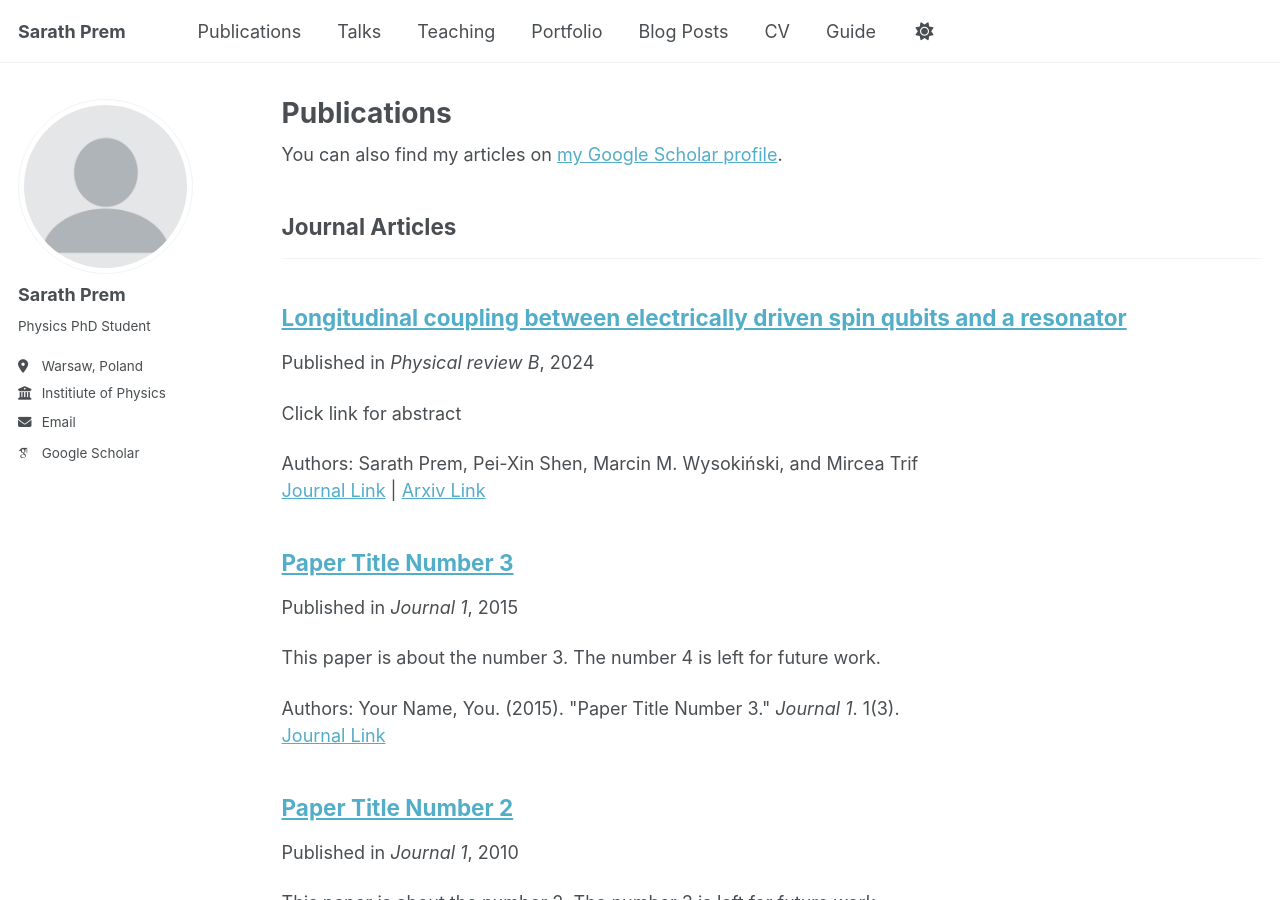
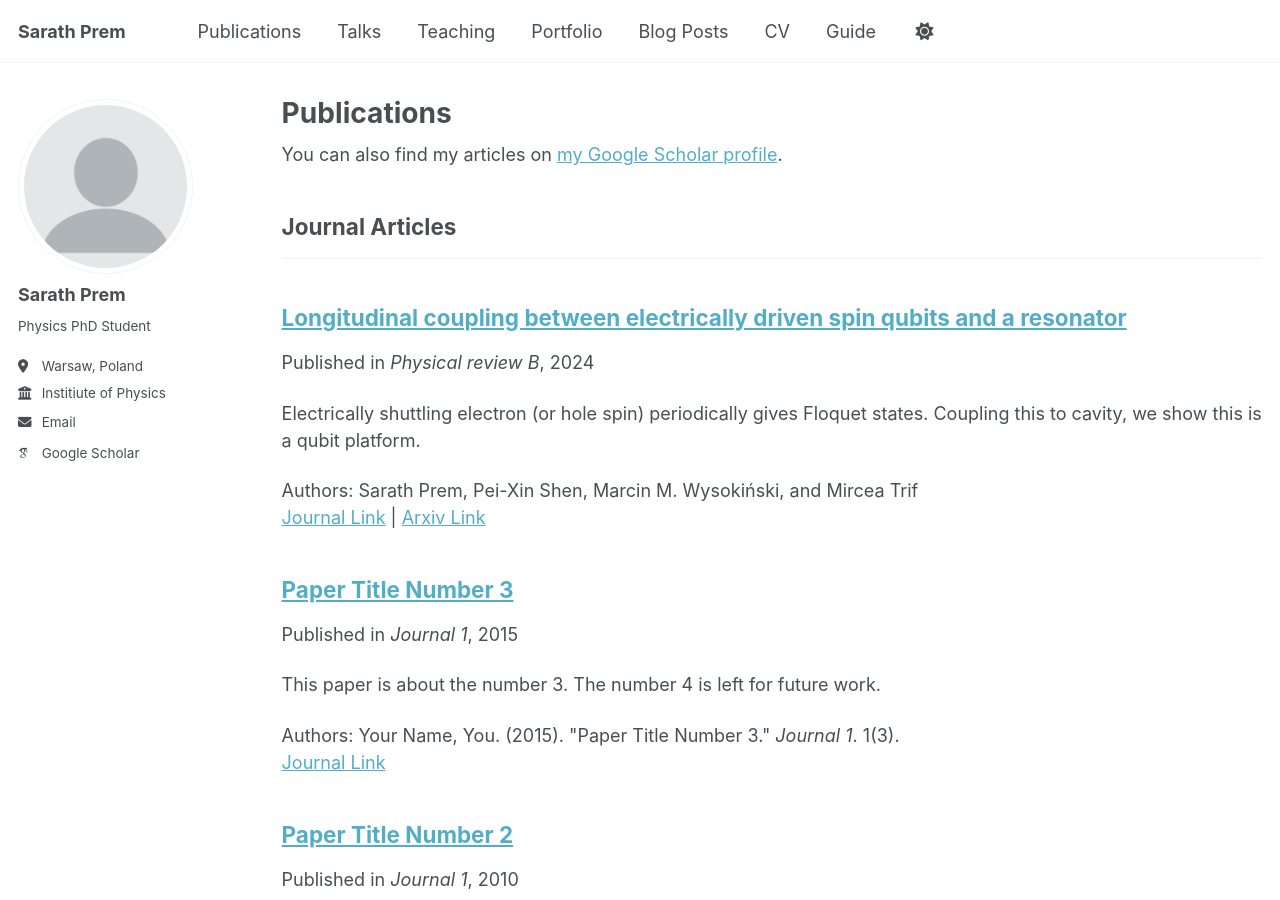
Before and after one commit to Sarath-Prem/Sarath-Prem.github.io, a Jekyll site: the page built from _pages/publications.html, in a window 1280 px wide and 900 px high. Built offline with Jekyll 4.4.1, drawn with Linux system fonts in a browser that asks for light colours; some web fonts are replaced.

Commit message:
Update Longitudinal coupling between electrically driven spin qubits and a resonator.md

```diff
--- a/_publications/Longitudinal coupling between electrically driven spin qubits and a resonator.md
+++ b/_publications/Longitudinal coupling between electrically driven spin qubits and a resonator.md
@@ -3,7 +3,7 @@ title: "Longitudinal coupling between electrically driven spin qubits and a reso
 collection: publications
 category: manuscripts
 permalink: /publications/Longitudinal coupling between electrically driven spin qubits and a resonator
-excerpt: 'Click link for abstract'
+excerpt: 'Electrically shuttling electron (or hole spin) periodically gives Floquet states. Coupling this to cavity, we show this is a qubit platform.'
 date: Published 22 April, 2024
 venue: 'Physical review B'
 arxivurl: 'https://arxiv.org/abs/2301.10163'
```
